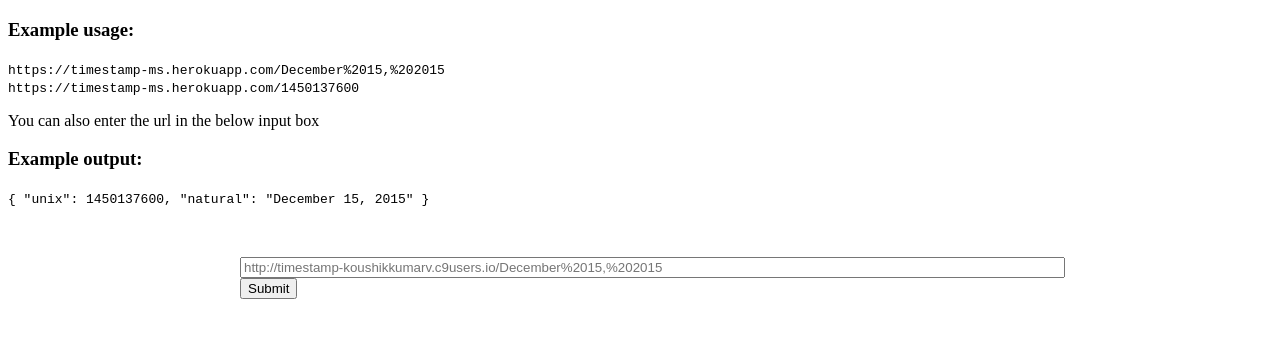
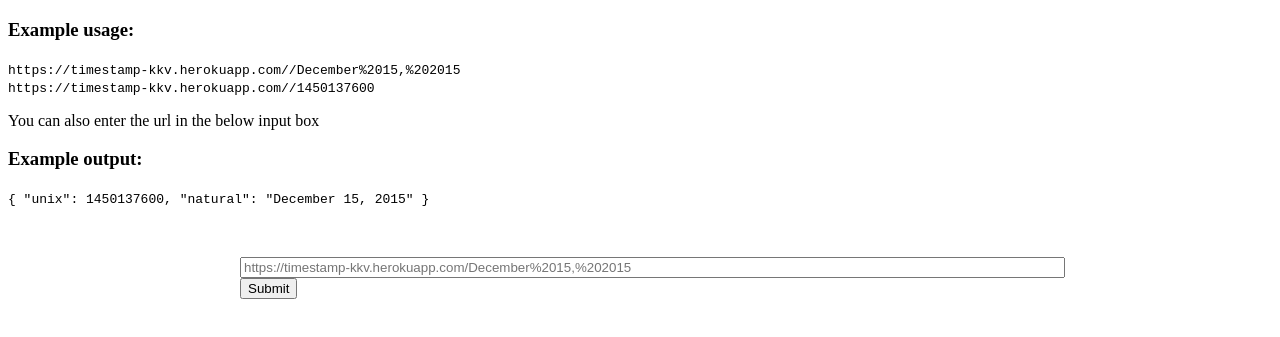
Before and after one commit to KoushikKumar/timestamp, a plain HTML site: page public/index.html in a window 1280 px wide. Shown: the part 61-398 px from the top of the page. Drawn offline with Linux system fonts and the light colour scheme.

Commit message:
update urls

```diff
--- a/public/index.html
+++ b/public/index.html
@@ -9,8 +9,8 @@
                 Get Natural and Unix Timestamp
             </h1>
             <h3>Example usage:</h3>
-            <code>https://timestamp-ms.herokuapp.com/December%2015,%202015</code><br>
-            <code>https://timestamp-ms.herokuapp.com/1450137600</code>
+            <code>https://timestamp-kkv.herokuapp.com//December%2015,%202015</code><br>
+            <code>https://timestamp-kkv.herokuapp.com//1450137600</code>
             <p>You can also enter the url in the below input box</p>
             <h3>Example output:</h3>
             <code>
@@ -21,7 +21,7 @@
             </code>
         </div>
        <form method='POST'>
-            <input id = 'urlInput' type="text" name="urlInput" placeholder="http://timestamp-koushikkumarv.c9users.io/December%2015,%202015" size="100"/>
+            <input id = 'urlInput' type="text" name="urlInput" placeholder="https://timestamp-kkv.herokuapp.com/December%2015,%202015" size="100"/>
             <input id="submitButton" type="button" value="Submit"/>
         </form>
         <pre id="resultJson"></pre>
```
